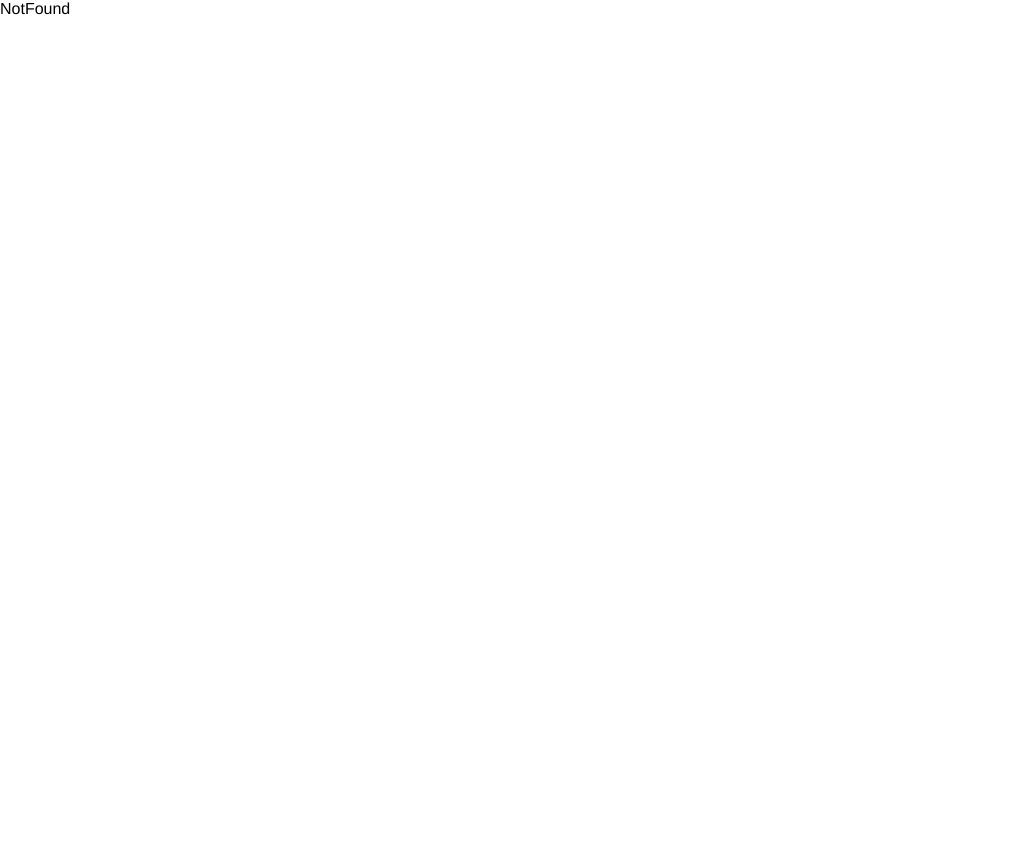
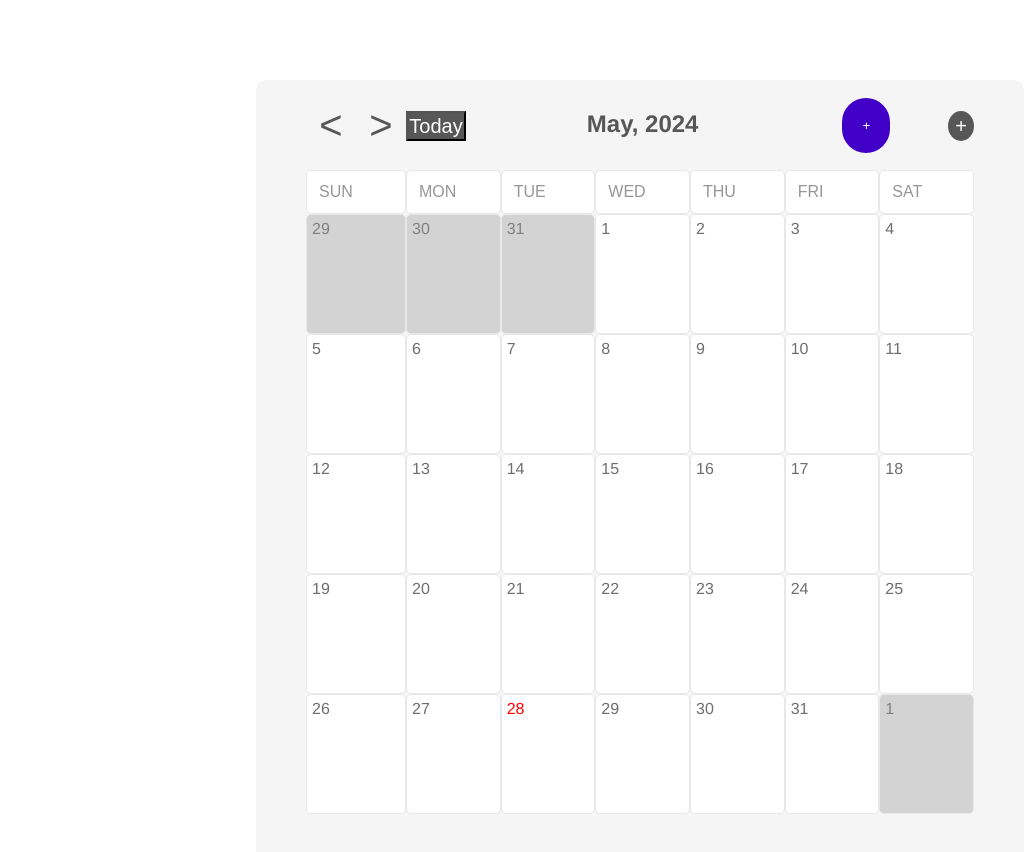
Before and after one commit to YuHyeonWook/health, a React (Vite) app: page /calendar in a window 1280 px wide. Before the commit this address had no page. Shown: the top 852 px of the page, without its empty margins (0-1036 px from the left). Before the commit the page ends 800 px from the top, so only its background shows below. Built offline with nearby package versions, Linux system fonts and the light colour scheme.

Commit message:
최신화

```diff
--- /dev/null
+++ b/src/components/Modal.tsx
@@ -0,0 +1,68 @@
+import { useState } from 'react';
+import styled from 'styled-components';
+
+const Modal = () => {
+  const [isOpen, setIsOpen] = useState(false);
+
+  const openModalHandler = () => {
+    setIsOpen(!isOpen);
+  };
+
+  return (
+    <>
+      <ModalContainer>
+        <ModalBtn onClick={openModalHandler}>
+          {isOpen ? "Opened !" : "+"}
+        </ModalBtn>
+        {isOpen ?
+        <ModalBackdrop onClick={openModalHandler}>
+          <ModalView>
+            <div onClick={openModalHandler}>&times;</div>
+            <div>Hello World</div>
+          </ModalView>
+        </ModalBackdrop>
+        : null}
+      </ModalContainer>
+    </>
+  );
+};
+
+export default Modal;
+
+export const ModalContainer = styled.div`
+  width: 100%;
+  height: 100%;
+  display: flex;
+  flex-flow: row wrep;
+  justify-content: center;
+  align-items: center;
+`;
+export const ModalBtn = styled.button`
+  background-color: #4000c7;
+  text-decoration: none;
+  border: none;
+  padding: 20px;
+  color: white;
+  border-radius: 30px;
+  cursor: grab;
+`;
+export const ModalBackdrop = styled.div`
+  width: 100%;
+  height: 100%;
+  position: fixed;
+  display: flex;
+  flex-flow: row wrep;
+  justify-content: center;
+  align-items: center;
+  background: rgba(0, 0, 0, 0.5);
+`;
+export const ModalView = styled.div.attrs(props => ({
+  role: 'dialog'
+}))`
+  text-align: center;
+  text-decoration: none;
+  padding: 30px 90px;
+  background-color: white;
+  border-radius: 30px;
+  color: #4000c7;
+`;
--- /dev/null
+++ b/src/pages/Calendar.tsx
@@ -0,0 +1,200 @@
+import { useState, useEffect } from 'react';
+import styled from 'styled-components';
+import Modal from '../components/Modal';
+
+interface Day {
+  day: number;
+  isCurrentMonth: boolean;
+}
+const Calendar: React.FC = () => {
+  const [date, setDate] = useState<Date>(new Date());
+  const today = new Date();
+
+  useEffect(() => {
+    const daysInMonth = [];
+    for (let i = 1; i <= lastDayOfMonth.getDate(); i++) {
+      daysInMonth.push({ day: i, isCurrentMonth: true });
+    }
+  }, [date]);
+
+  const handlePrevMonth = (): void => {
+    setDate(new Date(date.getFullYear(), date.getMonth() - 1));
+  };
+
+  const handleNextMonth = (): void => {
+    setDate(new Date(date.getFullYear(), date.getMonth() + 1));
+  };
+
+  const months: string[] = [
+    'January', 'February', 'March', 'April', 'May', 'June',
+    'July', 'August', 'September', 'October', 'November', 'December',
+  ];
+  const firstDayOfMonth: Date = new Date(date.getFullYear(), date.getMonth(), 1);
+  const lastDayOfMonth: Date = new Date(date.getFullYear(), date.getMonth() + 1, 0);
+
+  const daysInMonth: Day[] = [];
+  for (let i = 1; i <= lastDayOfMonth.getDate(); i++) {
+    daysInMonth.push({ day: i, isCurrentMonth: true });
+  }
+
+  const daysOfWeek: string[] = ['SUN', 'MON', 'TUE', 'WED', 'THU', 'FRI', 'SAT'];
+  const BeforeMonthDate: Day[] = Array.from({ length: firstDayOfMonth.getDay() }, (_, i) => ({
+    day: lastDayOfMonth.getDate() - i,
+    isCurrentMonth: false,
+  })).reverse();
+  const AfterMonthDate = Array.from({ length: 6 - lastDayOfMonth.getDay() }, (_, i) => ({
+    day: i + 1,
+    isCurrentMonth: false,
+  }));
+
+  return (
+    <Wrap>
+      <CalendarGrid>
+        <MonthSwiperGrid>
+          <MonthSwiperLeft onClick={handlePrevMonth}>{'<'}</MonthSwiperLeft>
+          <MonthSwiperRight onClick={handleNextMonth}>{'>'}</MonthSwiperRight>
+        </MonthSwiperGrid>
+        <TodayButton onClick={() => setDate(new Date())}>Today</TodayButton>
+        <YearMonth>{`${months[date.getMonth()]}, ${date.getFullYear()}`}</YearMonth>
+        <NewEventGrid>
+          <Modal></Modal>
+          <NewEvent>+</NewEvent>
+        </NewEventGrid>
+        {daysOfWeek.map((day, index) => (
+          <DaysOfWeek key={index}>{day}</DaysOfWeek>
+        ))}
+        {BeforeMonthDate.map((dayObj, index) => {
+          const DayComponent = dayObj.isCurrentMonth ? CurrentMonthDay : OtherMonthDay;
+          return <DayComponent key={`start-${index}`}>{dayObj.day}</DayComponent>;
+        })}
+        {daysInMonth.map((dayObj, index) => {
+          const isToday = dayObj.day === today.getDate() && date.getMonth() === today.getMonth() && date.getFullYear() === today.getFullYear();
+          const DayComponent = dayObj.isCurrentMonth ? (isToday ? TodayDay : CurrentMonthDay) : OtherMonthDay;
+          return <DayComponent key={index}>{dayObj.day}</DayComponent>;
+        })}
+        {AfterMonthDate.map((dayObj, index) => {
+          const DayComponent = dayObj.isCurrentMonth ? CurrentMonthDay : OtherMonthDay;
+          return <DayComponent key={`end-${index}`}>{dayObj.day}</DayComponent>;
+        })}
+      </CalendarGrid>
+    </Wrap>
+  );
+};
+
+export default Calendar;
+
+const Wrap = styled.div`
+  display: flex;
+  justify-content: center;
+`;
+
+const CalendarGrid = styled.div`
+  display: grid;
+  grid-template-columns: repeat(7, 1fr);
+  width: 60%;
+  padding: 0 50px 60px 50px;
+  margin-top: 80px;
+  background-color: #F5F5F5;
+  border-radius: 10px;
+`;
+
+const MonthSwiperGrid = styled.div`
+  grid-column: 1 / 2;
+  display: flex;
+  justify-content: space-between;
+`;
+
+const MonthSwiperLeft = styled.button`
+  width: 50px;
+  height: 50px;
+  margin-top: 20px;
+  color: #585757;
+  background-color: #F5F5F5;
+  font-size: 40px;
+  border: none;
+  cursor: pointer;
+`;
+
+const MonthSwiperRight = styled.button`
+  width: 50px;
+  height: 50px;
+  margin-top: 20px;
+  color: #585757;
+  background-color: #F5F5F5;
+  font-size: 40px;
+  border: none;
+  cursor: pointer;
+`;
+
+const YearMonth = styled.div`
+  grid-column: 3 / 6;
+  height: 60px;
+  margin-top: 30px;
+  color: #585757;
+  font-size: 24px;
+  font-weight: 700;
+  text-align: center;
+`;
+
+const NewEventGrid = styled.div`
+  grid-column: 6 / 8;
+  display: flex;
+  justify-content: flex-end;
+`;
+
+const NewEvent = styled.button`
+  width: 30px;
+  height: 30px;
+  margin-top: 31px;
+  color: white;
+  background-color: #585757;
+  font-size: 20px;
+  border: none;
+  border-radius: 50%;
+  cursor: pointer;
+`;
+
+const DaysOfWeek = styled.div`
+  padding: 12px;
+  color: #969696;
+  background-color: #FFFFFF;
+  font-family: 'Inter-Medium', sans-serif;
+  font-size: 16px;
+  font-weight: 500;
+  border: 1px solid #E8E8E8;
+  border-radius: 5px;
+  text-align: left;
+`;
+
+const Day = styled.div`
+  height: 120px;
+  padding-top: 5px;
+  padding-left: 5px;
+  border: 1px solid #E8E8E8;
+  border-radius: 5px;
+  text-align: left;
+`;
+
+const CurrentMonthDay = styled(Day)`
+  color: #6E6E6E;
+  background-color: white;
+`;
+
+const OtherMonthDay = styled(Day)`
+  color: gray;
+  background-color: #D3D3D3;
+`;
+
+const TodayDay = styled(CurrentMonthDay)`
+  color: red;
+`;
+
+const TodayButton = styled.button`
+  width: 60px;
+  height: 30px;
+  margin-top: 31px;
+  color: white;
+  background-color: #585757;
+  font-size: 20px;
+  cursor: pointer;
+`;
--- a/src/router/routes.tsx
+++ b/src/router/routes.tsx
@@ -3,6 +3,7 @@ import Login from '@/pages/Login';
 import MyPage from '@/pages/MyPage';
 import NotFound from '@/pages/NotFound';
 import SignUp from '@/pages/SignUp';
+import Calendar from '@/pages/Calendar';
 
 export const routes = [
   {
@@ -23,4 +24,9 @@ export const routes = [
     path: '/mypage',
     element: <MyPage />,
   },
+
+  {
+    path: '/calendar',
+    element: <Calendar />,
+  },
 ];
```
